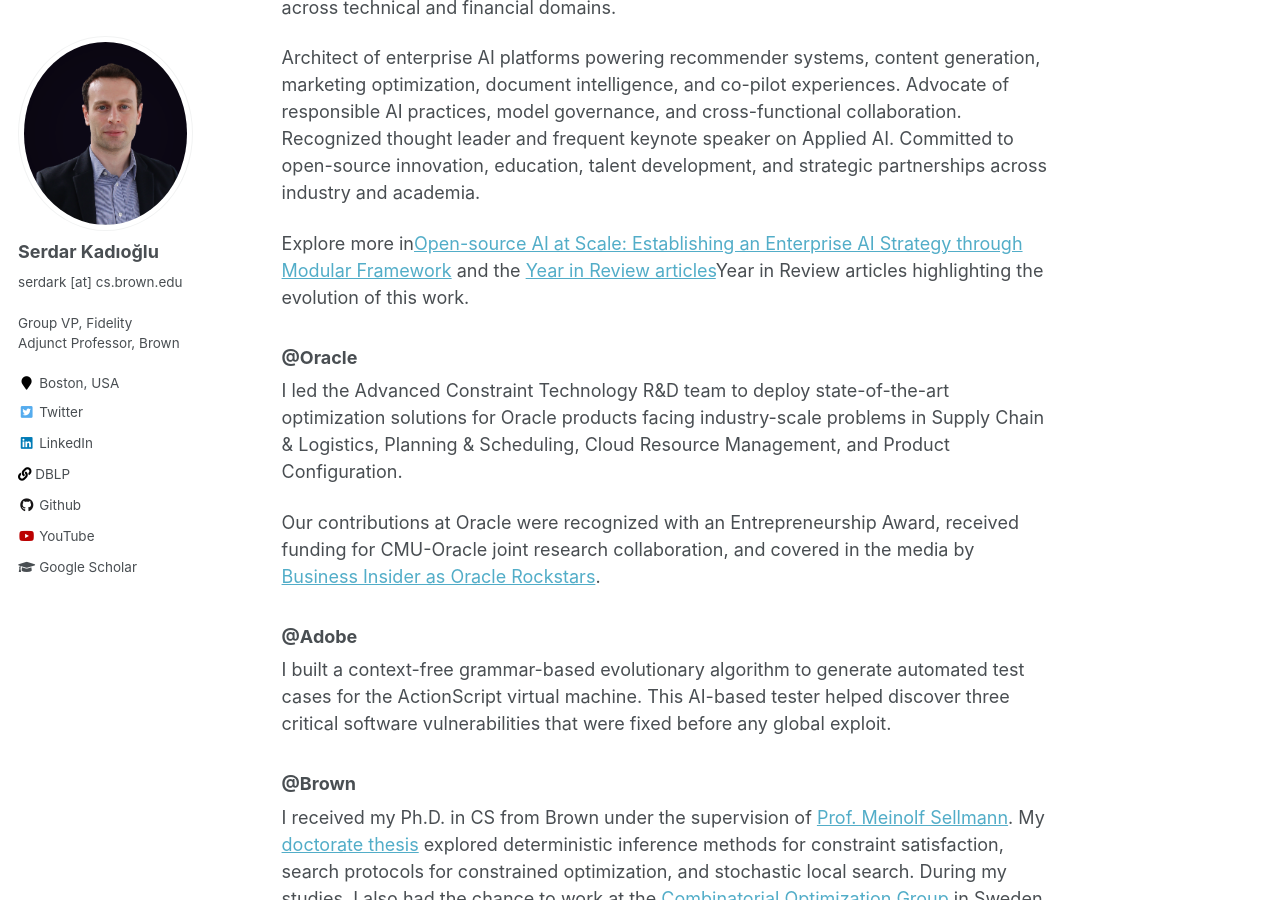
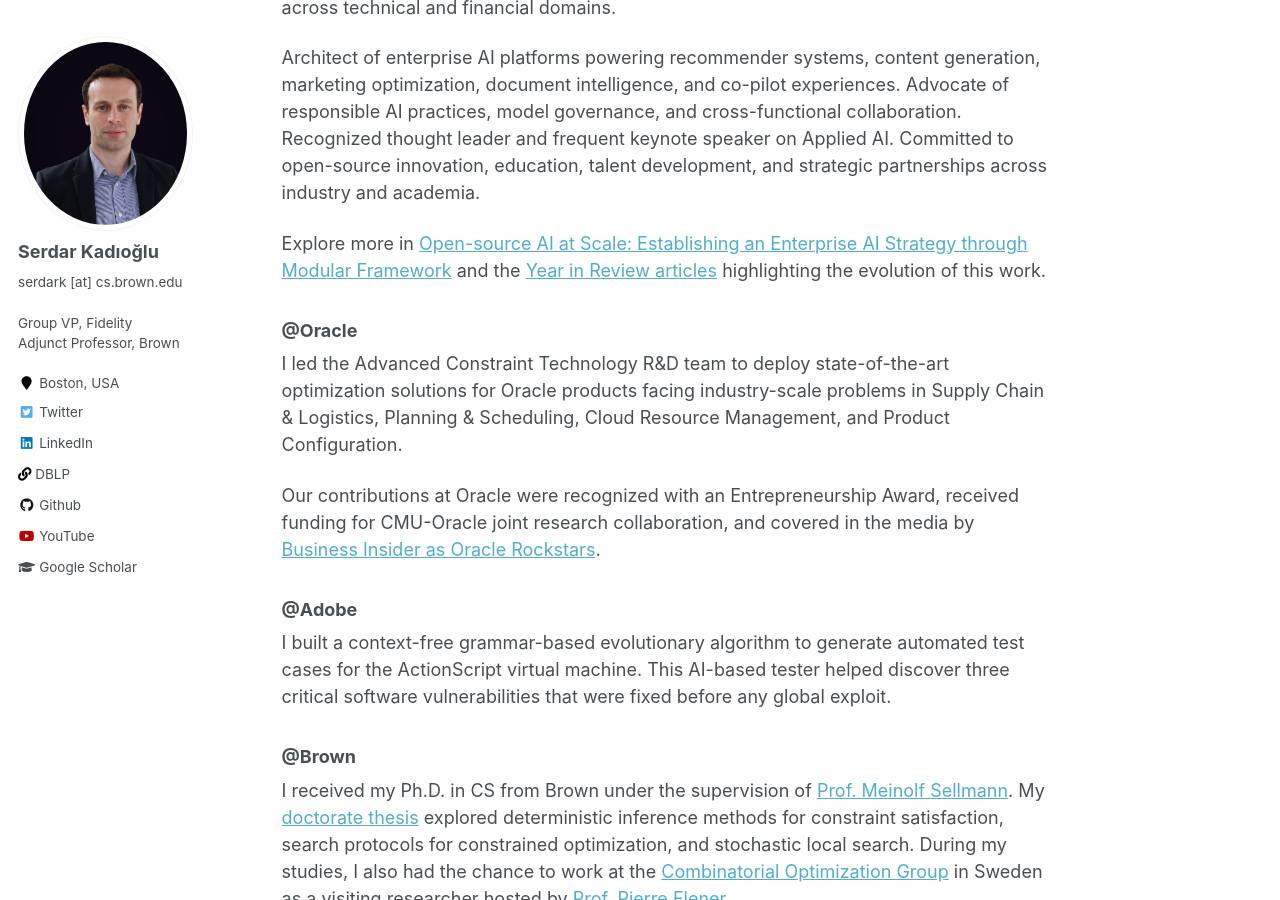
Before and after one commit to skadio/skadio.github.io, a Jekyll site: the page built from _pages/about.md, in a window 1280 px wide and 900 px high, scrolled down 715 px. Built offline with Jekyll 4.4.1, drawn with Linux system fonts in a browser that asks for light colours.

Commit message:
Update about.md

```diff
--- a/_pages/about.md
+++ b/_pages/about.md
@@ -23,7 +23,7 @@ Driving enterprise-scale AI strategy and transformation through AI-native leader
 Architect of enterprise AI platforms powering recommender systems, content generation, marketing optimization, document intelligence, and co-pilot experiences. Advocate of responsible AI practices, model governance, and cross-functional collaboration.
 Recognized thought leader and frequent keynote speaker on Applied AI. Committed to open-source innovation, education, talent development, and strategic partnerships across industry and academia.
 
-Explore more in[Open-source AI at Scale: Establishing an Enterprise AI Strategy through Modular Framework](https://onlinelibrary.wiley.com/doi/epdf/10.1002/aaai.70032) and the [Year in Review articles](https://www.linkedin.com/in/serdark/recent-activity/articles/)Year in Review articles highlighting the evolution of this work.
+Explore more in [Open-source AI at Scale: Establishing an Enterprise AI Strategy through Modular Framework](https://onlinelibrary.wiley.com/doi/epdf/10.1002/aaai.70032) and the [Year in Review articles](https://www.linkedin.com/in/serdark/recent-activity/articles) highlighting the evolution of this work.
 
 <!--
 Our applied science group focuses on Generative AI for Content, Recommender Systems for Personalization, Marketing Campaign Optimization for Lead Generation, and Responsible AI. We are involved from ideation to productionization across i) digital channels for external users over the web, mobile, email, and conversational agents, and ii) live channels for internal associates over the regional centers and branches.
```
